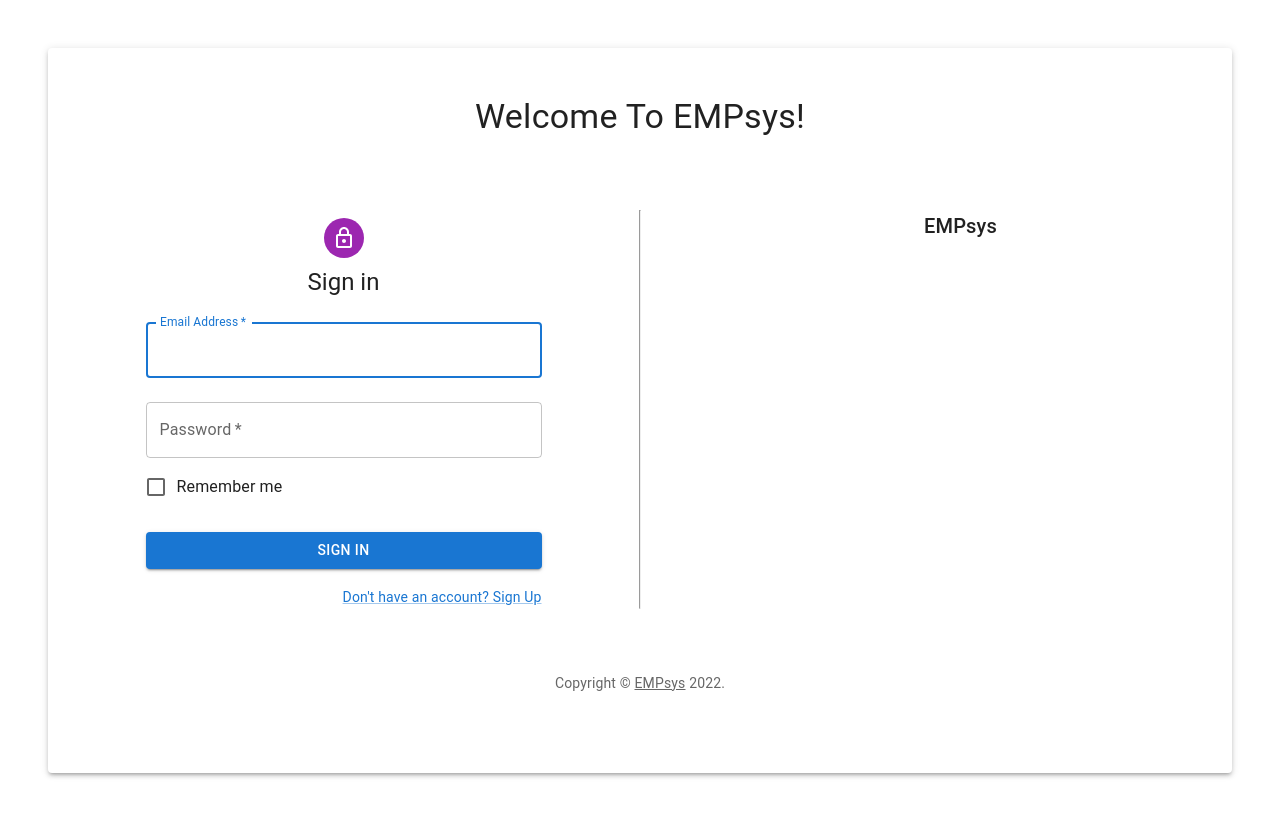
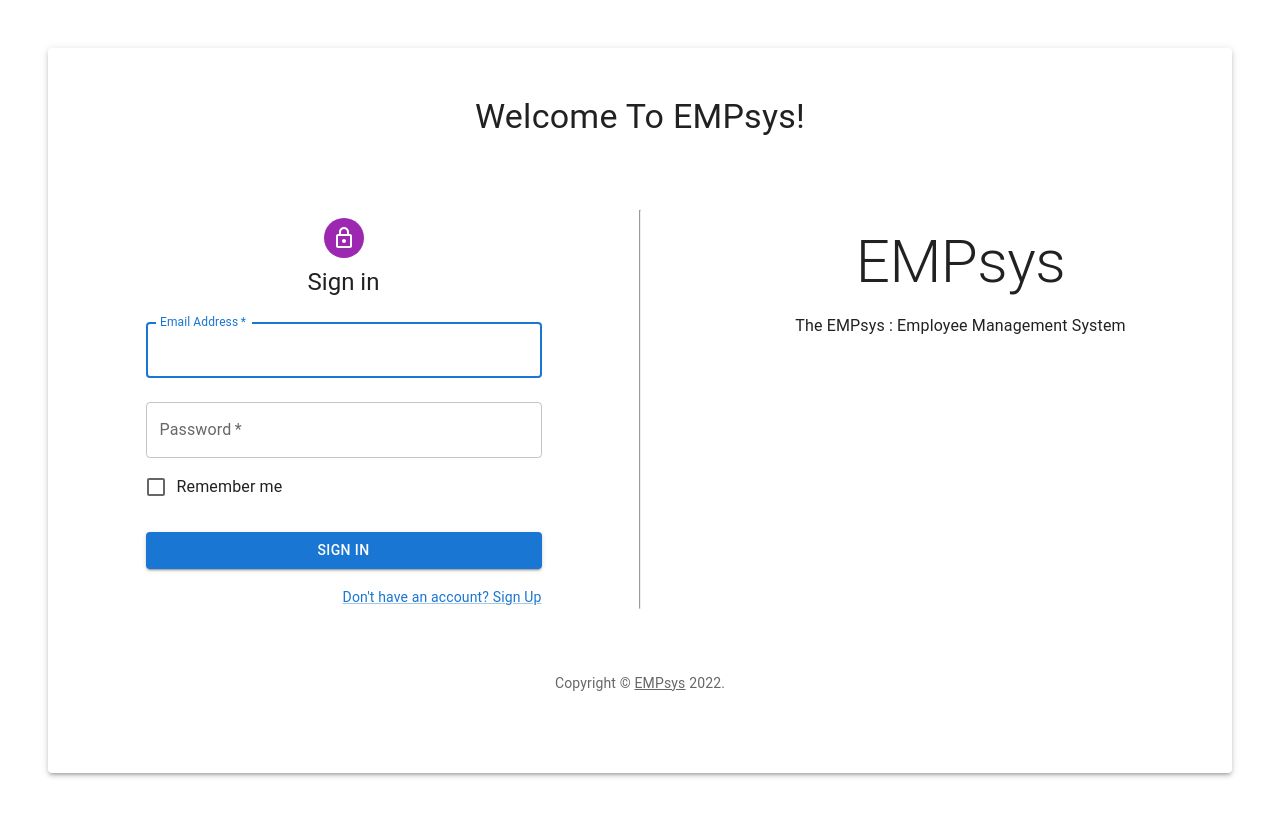
Before and after one commit to ddthilindra/React-Admin-Dashbord, a React (Create React App) app: page / in a window 1280 px wide. Shown: the top 816 px of the page. Built offline with nearby package versions, Linux system fonts and the light colour scheme.

Commit message:
Sigin updated

```diff
--- a/src/Pages/SignIn.jsx
+++ b/src/Pages/SignIn.jsx
@@ -12,9 +12,9 @@ import LockOutlinedIcon from "@mui/icons-material/LockOutlined";
 import Typography from "@mui/material/Typography";
 import Container from "@mui/material/Container";
 import { createTheme, ThemeProvider } from "@mui/material/styles";
-import styled from '@emotion/styled';
+import styled from "@emotion/styled";
 import Paper from "@mui/material/Paper";
-import { ReactComponent as GoogleLogo } from '../assets/google.svg';
+import { ReactComponent as GoogleLogo } from "../assets/google.svg";
 import { useHistory } from "react-router-dom";
 import { useState } from "react";
 import axios from "axios";
@@ -76,7 +76,7 @@ export default function SignIn() {
         await axios
           .post(`http://localhost:8000/user/login`, userData)
           .then((res) => {
-          console.log(res)
+            console.log(res);
             if (res.status == 200 && res.data.success == true) {
               // isSuccess = true;
               localStorage.setItem("username", res.data.sub.firstName);
@@ -122,7 +122,7 @@ export default function SignIn() {
   }, []);
   return (
     <ThemeProvider theme={theme}>
-    <Paper elevation={3}  sx={{ m:6,pt:6,pb:6,pl:0,pr:0}}>
+      <Paper elevation={3} sx={{ m: 6, pt: 6, pb: 6, pl: 0, pr: 0 }}>
         <Typography
           variant="h4"
           component="h1"
@@ -135,7 +135,7 @@ export default function SignIn() {
         >
           Welcome To EMPsys!
         </Typography>
-      <div className="logincontainer" style={{display:"flex"}}>
+        <div className="logincontainer" style={{ display: "flex" }}>
           <Container component="main" maxWidth="xs">
             <CssBaseline />
             <Box
@@ -212,24 +212,35 @@ export default function SignIn() {
               </Box>
             </Box>
           </Container>
-        <hr/>
+          <hr />
           <Container component="main" maxWidth="xs">
             <CssBaseline />
             <Typography
-                    variant='h6'
-                    component='p'
+              variant="h2"
+              component="p"
               sx={{
-                      paddingLeft: { sm: '3rem' },
-                      mb: '1.5rem',
-                      textAlign: 'center',
+                paddingLeft: { sm: "3rem" },
+                mt: "1rem",
+                textAlign: "center",
               }}
             >
               EMPsys
             </Typography>
+            <Typography
+              variant="h7"
+              component="p"
+              sx={{
+                paddingLeft: { sm: "3rem" },
+                mt: "1rem",
+                textAlign: "center",
+              }}
+            >
+              The EMPsys : Employee Management System
+            </Typography>
             <Box
-                    display='flex'
-                    flexDirection='column'
-                    sx={{ paddingLeft: { sm: '3rem' }, rowGap: '1rem' }}
+              display="flex"
+              flexDirection="column"
+              sx={{ paddingLeft: { sm: "3rem" }, rowGap: "1rem" }}
             >
               {/* <OauthMuiLink href=''>
                       <GoogleLogo style={{ height: '2rem' }} />
```
Lines whose indentation alone changed are shown as unchanged.
